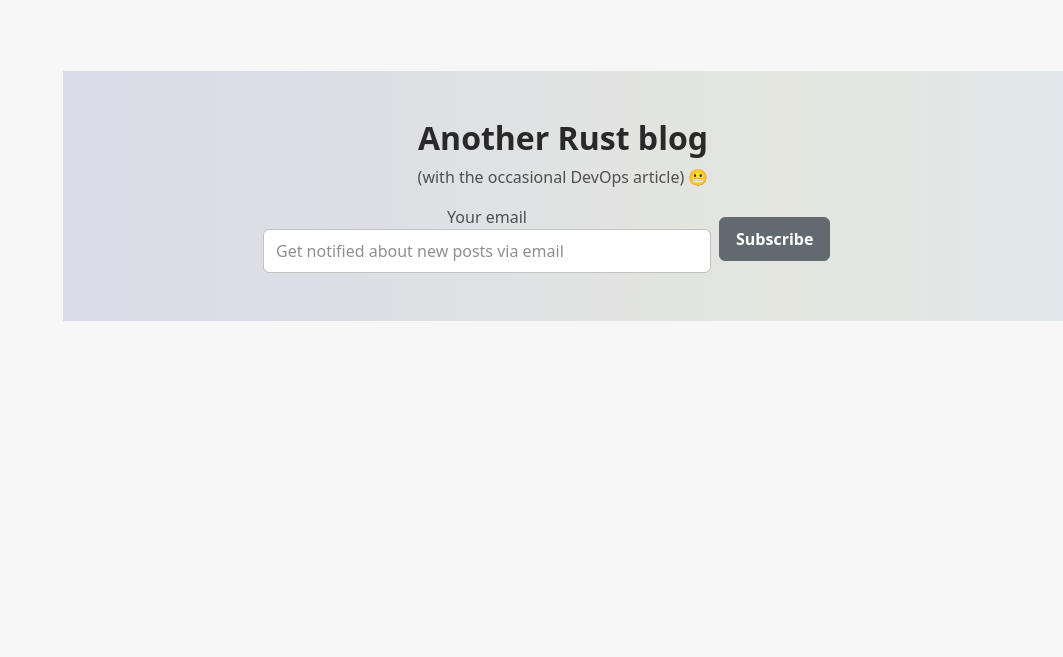
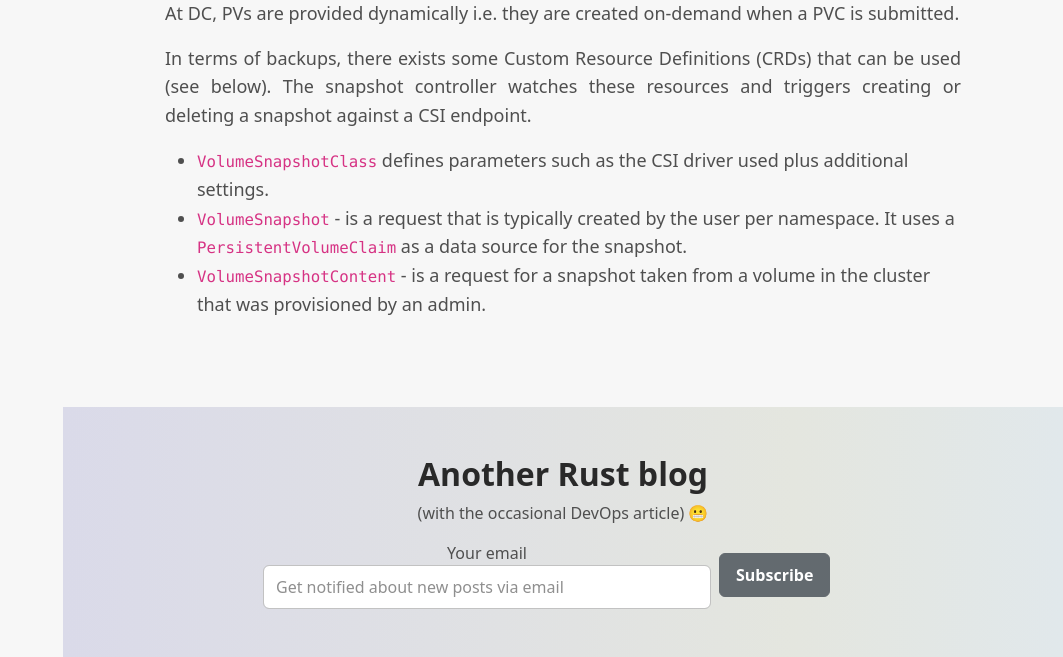
Before and after one commit to j-awada/developeronchain, a Django app: page /storage_in_k8s in a window 1280 px wide. Shown: the part 1736-2393 px from the top of the page, without its empty margins (217-1280 px from the left). Before the commit the page ends 2057 px from the top, so only its background shows below. Run offline with Django 4.2, Linux system fonts and the light colour scheme; some libraries are stand-ins or nearby versions.

Commit message:
add snaphot info in storage in k8s

```diff
--- a/templates/blog/storage_in_k8s.html
+++ b/templates/blog/storage_in_k8s.html
@@ -56,6 +56,15 @@
           <img class="img-fluid" width="70%" src="{% static 'assets/images/storage_in_k8s/volumes.jpeg' %}" alt="image">
         </div>
 
+        <p>At DC, PVs are provided dynamically i.e. they are created on-demand when a PVC is submitted.</p>
+
+        <p>In terms of backups, there exists some Custom Resource Definitions (CRDs) that can be used (see below). The snapshot controller watches these resources and triggers creating or deleting a snapshot against a CSI endpoint.</p>
+
+        <ul>
+          <li><code>VolumeSnapshotClass</code> defines parameters such as the CSI driver used plus additional settings.</li>
+          <li><code>VolumeSnapshot</code> - is a request that is typically created by the user per namespace. It uses a <code>PersistentVolumeClaim</code> as a data source for the snapshot.</li>
+          <li><code>VolumeSnapshotContent</code> - is a request for a snapshot taken from a volume in the cluster that was provisioned by an admin.</li>
+
         <br>
       </div>
     </div><!--//container-->
```
